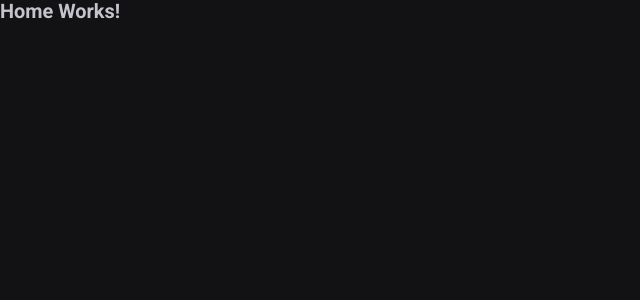
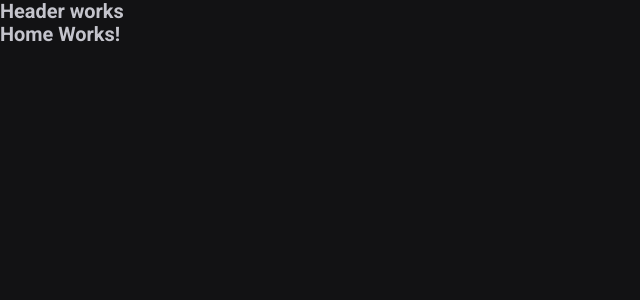
Before and after one commit to ViniciusdePSouza/PmodoroReactTS, a React (Vite) app in the folder PomodoroTSX/: page / in a window 1280 px wide. Shown: the top 300 px of the page, without its empty margins (0-640 px from the left). Built offline with nearby package versions, Linux system fonts and the light colour scheme.

Commit message:
Outlet adition

```diff
--- /dev/null
+++ b/PomodoroTSX/src/Components/Header/Header.tsx
@@ -0,0 +1,5 @@
+export function Header() {
+    return (
+        <h1>Header works</h1>
+    )
+}
--- /dev/null
+++ b/PomodoroTSX/src/Components/Layout/DefaultLayout.tsx
@@ -0,0 +1,11 @@
+import { Outlet } from "react-router-dom";
+import { Header } from "../Header/Header";
+
+export function DefaultLayout() {
+    return(
+        <div>
+            <Header/>
+            <Outlet/>
+        </div>
+    )
+}
--- a/PomodoroTSX/src/Components/Router.tsx
+++ b/PomodoroTSX/src/Components/Router.tsx
@@ -1,12 +1,15 @@
 import { Routes, Route } from 'react-router-dom'
 import { Home } from '../Pages/Home'
 import { History } from '../Pages/History'
+import { DefaultLayout } from './Layout/DefaultLayout'
 
 export function Router() {
   return (
     <Routes>
-      <Route path="/" element={<Home />} />
-      <Route path='/history' element={<History />} />
+      <Route path="/" element={<DefaultLayout/>}>
+        <Route path="/" element={<Home />} />
+        <Route path='/history' element={<History />} />
+      </Route>
     </Routes>
   )
 }
```
